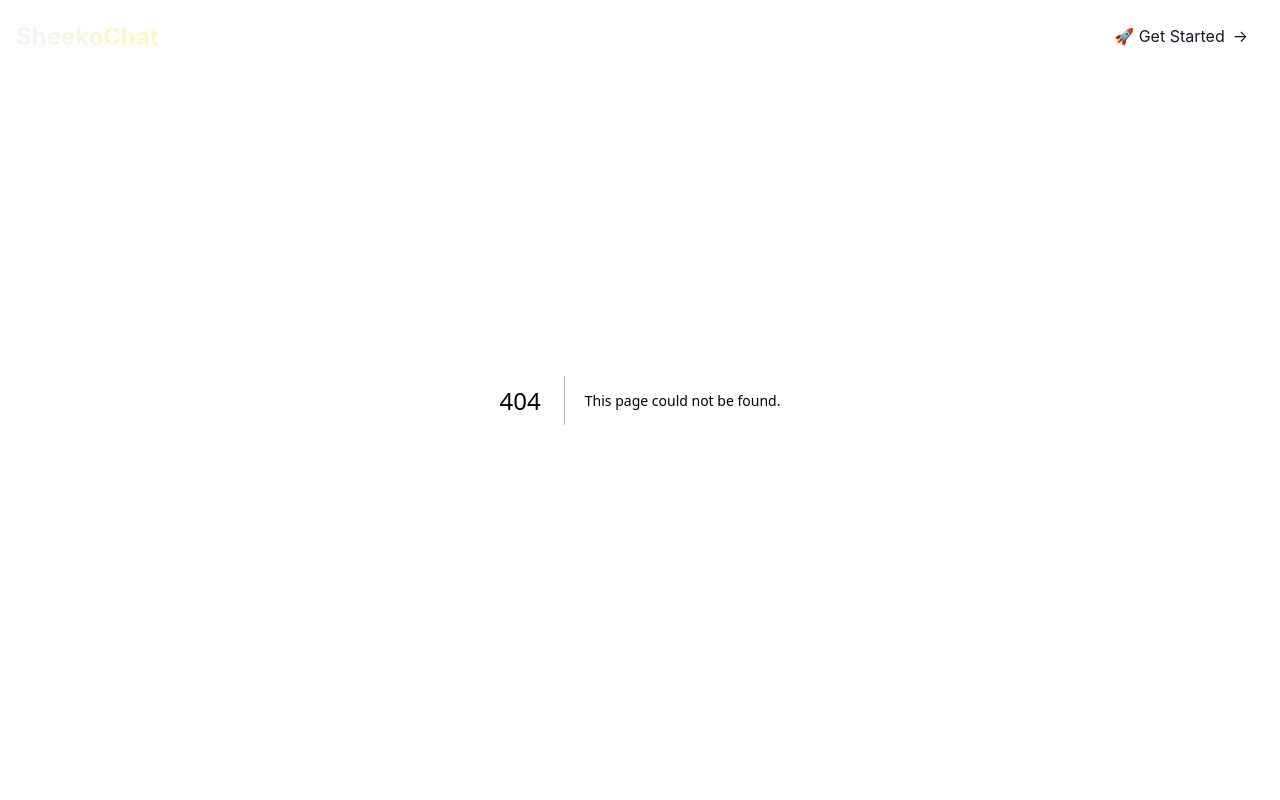
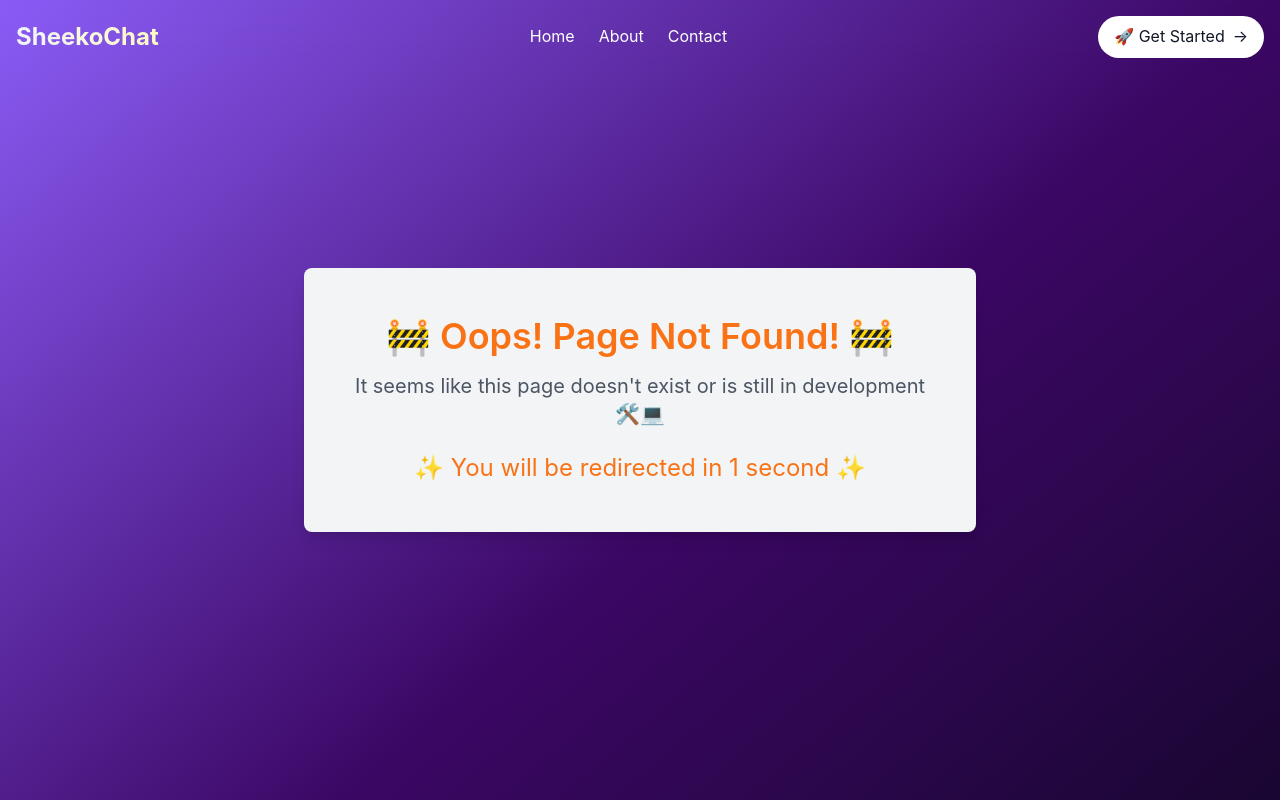
Before and after one commit to MaxamedAweis90/GallaryTree, a Next.js app: page /contact in a window 1280 px wide. Before the commit this address had no page. Shown: the top 800 px of the page. Built offline with nearby package versions, Linux system fonts and the light colour scheme.

Commit message:
the updated landing page

```diff
--- a/jsconfig.json
+++ b/jsconfig.json
@@ -1,7 +1,7 @@
 {
   "compilerOptions": {
     "paths": {
-      "@/*": ["./src/*"]
+      "@/*": ["./src/app/*"]
     }
   }
 }
--- /dev/null
+++ b/src/app/(pages)/about/page.jsx
@@ -0,0 +1,41 @@
+"use client";
+import React, { useEffect, useState } from 'react'
+import { useRouter } from 'next/navigation'
+
+const About = () => {
+  const router = useRouter()
+  const [countdown, setCountdown] = useState(5)
+
+  useEffect(() => {
+    if (countdown === 0) {
+      router.push('/')
+    }
+
+    const timer = setInterval(() => {
+      setCountdown((prev) => prev - 1)
+    }, 1300)
+
+    // Clear the interval when countdown reaches 0
+    return () => clearInterval(timer)
+  }, [countdown, router])
+
+  return (
+    <>
+      <div className="container h-screen flex justify-center items-center">
+        <div className="text-center p-12 bg-gray-100 rounded-lg shadow-lg max-w-2xl w-full">
+          <h1 className="text-4xl text-orange-500">
+            🚧 Oops! Page Not Found! 🚧
+          </h1>
+          <p className="text-xl text-gray-600 mb-6">
+            It seems like this page doesn't exist or is still in development 🛠️💻
+          </p>
+          <div className="text-2xl text-orange-500 mt-6">
+            ✨ You will be redirected in {countdown} second{countdown > 1 ? 's' : ''} ✨
+          </div>
+        </div>
+      </div>
+    </>
+  )
+}
+
+export default About
--- /dev/null
+++ b/src/app/(pages)/contact/page.jsx
@@ -0,0 +1,41 @@
+"use client";
+import React, { useEffect, useState } from 'react'
+import { useRouter } from 'next/navigation'
+
+const page = () => {
+  const router = useRouter()
+  const [countdown, setCountdown] = useState(5)
+
+  useEffect(() => {
+    if (countdown === 0) {
+      router.push('/')
+    }
+
+    const timer = setInterval(() => {
+      setCountdown((prev) => prev - 1)
+    }, 1300)
+
+    // Clear the interval when countdown reaches 0
+    return () => clearInterval(timer)
+  }, [countdown, router])
+
+  return (
+    <>
+      <div className="container h-screen flex justify-center items-center">
+        <div className="text-center p-12 bg-gray-100 rounded-lg shadow-lg max-w-2xl w-full">
+          <h1 className="text-4xl text-orange-500">
+            🚧 Oops! Page Not Found! 🚧
+          </h1>
+          <p className="text-xl text-gray-600 mb-6">
+            It seems like this page doesn't exist or is still in development 🛠️💻
+          </p>
+          <div className="text-2xl text-orange-500 mt-6">
+            ✨ You will be redirected in {countdown} second{countdown > 1 ? 's' : ''} ✨
+          </div>
+        </div>
+      </div>
+    </>
+  )
+}
+
+export default page
--- a/src/app/globals.css
+++ b/src/app/globals.css
@@ -24,7 +24,7 @@
   color: #333; /* Dark text for readability */
   line-height: 1.6; /* Good spacing between lines */
 
-  @apply  bg-gradient-to-br from-indigo-900 via-purple-900;
+  @apply  bg-gradient-to-br from-violet-500 via-purple-950;
 }
 
 /* Container */
--- a/src/app/component/landingpage/Hero.jsx
+++ b/src/app/landingpage/Hero.jsx
@@ -4,13 +4,13 @@
 const Hero = () => {
   return (
     <div className="flex flex-col items-center justify-center text-center h-screen px-4 to-black">
-      <h1 className="text-5xl md:text-6xl font-extrabold mb-4 bg-clip-text text-transparent bg-gradient-to-r from-yellow-400 to-pink-500">
-        🚀 Welcome to <span className="text-white">SheekoChat</span> 🎉
+      <h1 className=" text-3xl sm:text-4xl md:text-6xl lg:text-6xl font-extrabold mb-4 bg-clip-text text-transparent bg-gradient-to-r from-yellow-400 to-pink-500 ">
+        🚀 Welcome to <span className="text-white text-nowrap">SheekoChat</span> 🎉
       </h1>
-      <p className="text-sm md:text-xl text-gray-300 mb-9 max-w-2xl">
+      <p className="text-xs sm:text-sm md:text-lg lg:text-xl text-gray-300 mb-9 max-w-2xl">
         Connect, chat, and share stories with ease! 💬✨
       </p>
-      <Link href="">
+      <Link href="/">
         <button className="bg-yellow-500 hover:bg-yellow-200 hover:scale-105 text-black font-semibold px-8 py-3 rounded-full shadow-xl transition-all duration-300 flex items-center gap-2">
           Launch App
         </button>
--- a/src/app/component/landingpage/footer.jsx
+++ b/src/app/landingpage/footer.jsx
@@ -22,7 +22,7 @@
               rel="noopener noreferrer"
             >
               <span className="bg-gradient-to-r from-yellow-300 to-yellow-700 bg-clip-text text-transparent font-bold">
-                EngAweis
+                @EngAweis
               </span>
             </a>
           </div>
--- a/src/app/component/landingpage/navbar.jsx
+++ b/src/app/landingpage/navbar.jsx
@@ -2,6 +2,7 @@
 import React, { useState, useEffect } from "react";
 import Link from "next/link";
 import { motion, AnimatePresence } from "framer-motion";
+
 
 const Navbar = () => {
   const [scrolled, setScrolled] = useState(false);
--- a/src/app/layout.js
+++ b/src/app/layout.js
@@ -1,7 +1,7 @@
 import { Geist, Geist_Mono } from "next/font/google";
 import "./globals.css";
-import Navbar from "./component/landingpage/navbar";
-import Footer from "./component/landingpage/footer";
+import Navbar from "@/landingpage/navbar";
+import Footer from "@/landingpage/footer";
 
 const geistSans = Geist({
   variable: "--font-geist-sans",
--- a/src/app/page.js
+++ b/src/app/page.js
@@ -1,7 +1,6 @@
 import Image from "next/image";
-import Hero from "./component/landingpage/Hero";
-import Navbar from "./component/landingpage/navbar";
-import Footer from "./component/landingpage/footer";
+import Hero from "@/landingpage/Hero";
+
 
 export default function Home() {
   return (
```
Also changed, not shown: src/app/auth/forgot_password/forgetbass.jsx (added), src/app/component/ChatApp/page.jsx (deleted).
